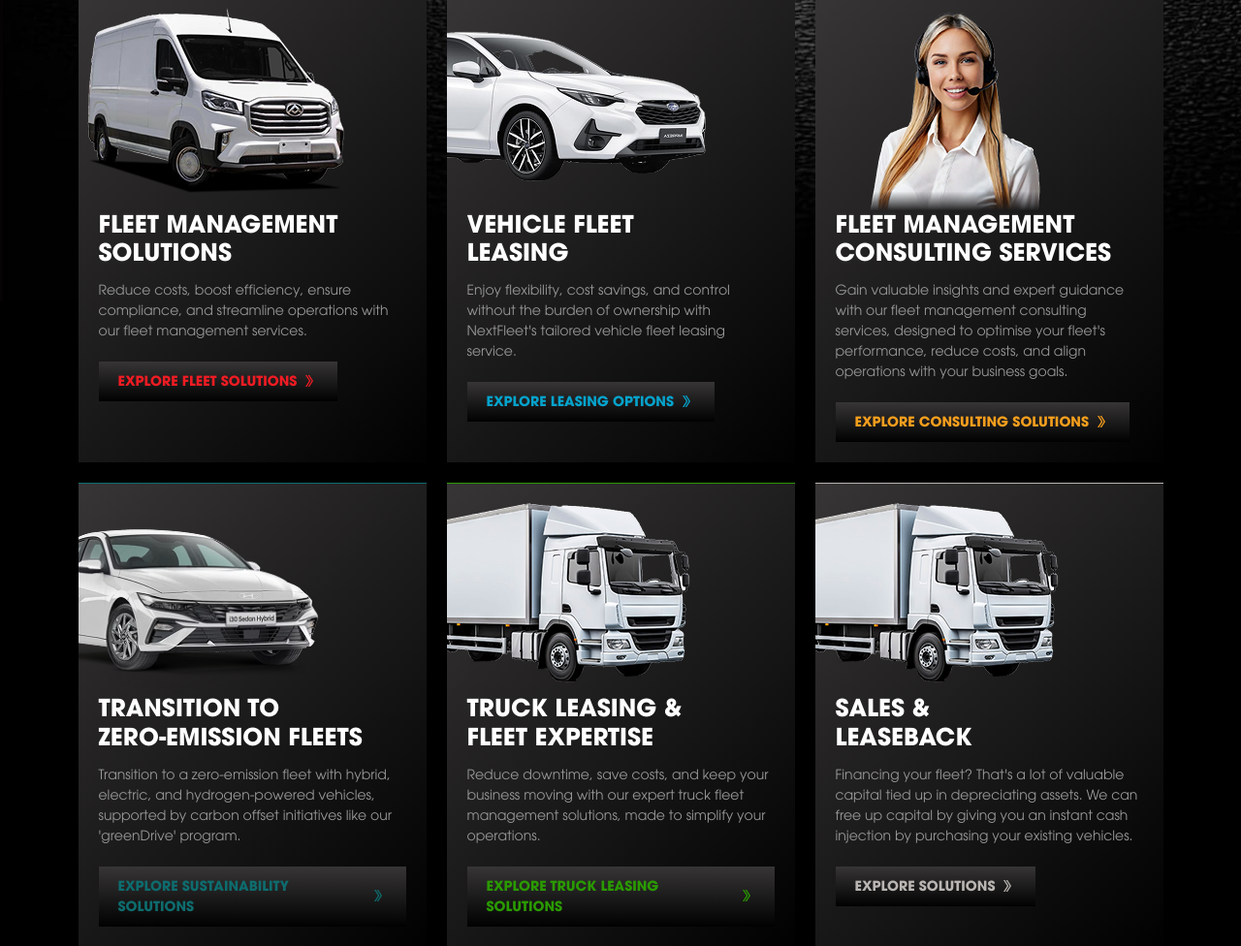
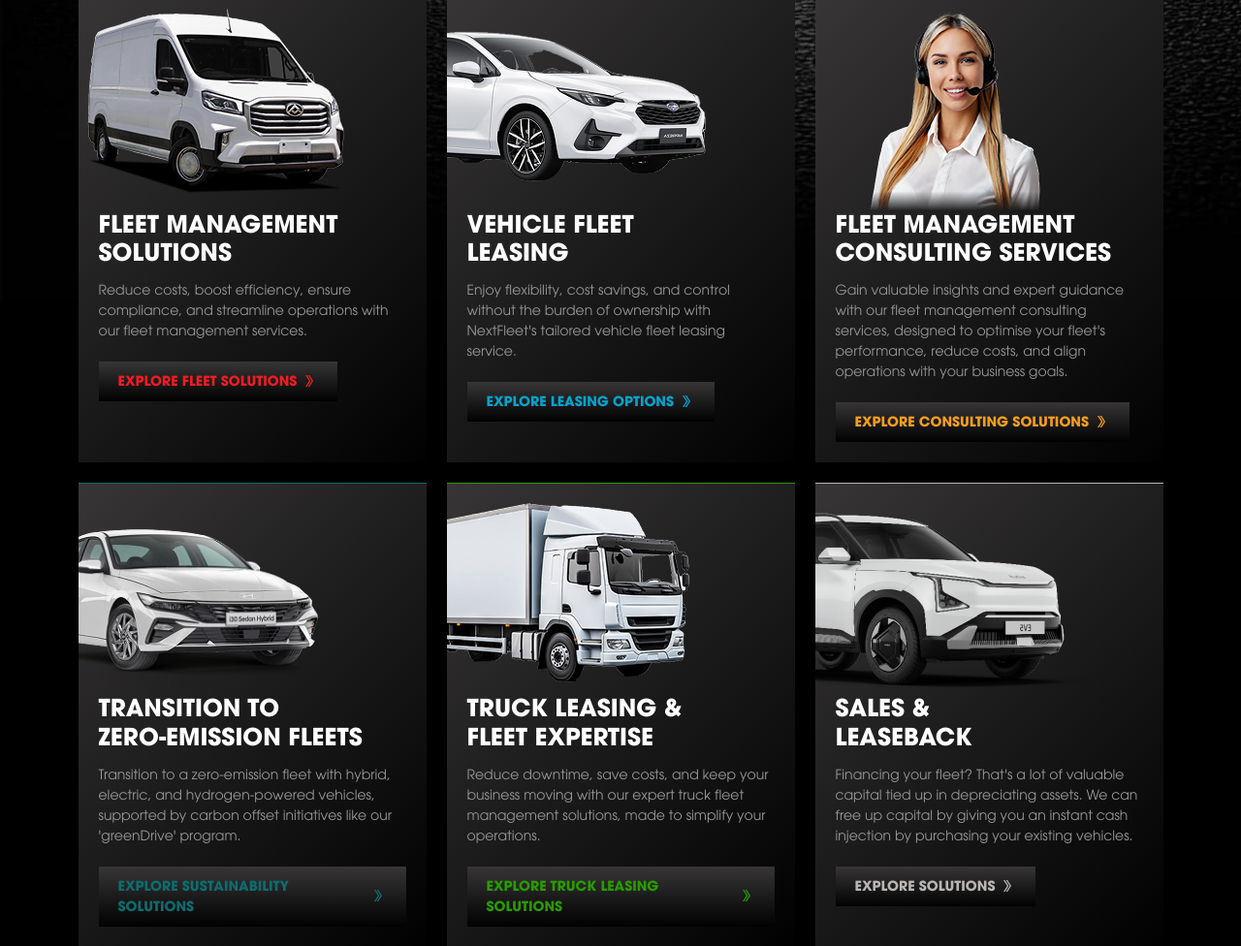
Before and after one commit to webdevi121/nextfleet, a PHP site: page / in a window 1280 px wide; the page is wider, and only the part inside the window is pictured. Shown: the part 995-1971 px from the top of that part at 97% size. Run offline with PHP 8.4, Linux system fonts and the light colour scheme.

Commit message:
use kia car

```diff
--- a/index.html
+++ b/index.html
@@ -224,7 +224,7 @@
                   <div class="d-flex">
             <div class="cards">
               <div class="services-accent-color" style="background-color: var(--accent-color-6);"></div>
-              <img src="images/placeholder-5.png" alt="Service Image" class="img-placeholder">
+              <img src="images/kia.png" alt="Service Image" class="img-placeholder">
               <div class="row g-2 pt-0 p-4">
                 <h3 class="text-uppercase">Sales & <span class="d-block">Leaseback</span></h3>
                 <p class="line-clamp-4 subtext">Financing your fleet? That's a lot of valuable capital tied up in depreciating assets. We can free up capital by giving you an instant cash injection by purchasing your existing vehicles.</p>
--- a/php/components/services.php
+++ b/php/components/services.php
@@ -41,7 +41,7 @@ $services = [
         "buttonLink" => ""
     ],
     [
-      "img" => "images/placeholder-5.png",
+      "img" => "images/kia.png",
       "title" => "Sales & <span class=\"d-block\">Leaseback</span>",
       "description" => "Financing your fleet? That's a lot of valuable capital tied up in depreciating assets. We can free up capital by giving you an instant cash injection by purchasing your existing vehicles.",
       "accentColor" => "accent-color-6",
```
Also changed, not shown: images/kia.png (added), php/images/kia.png (added).
